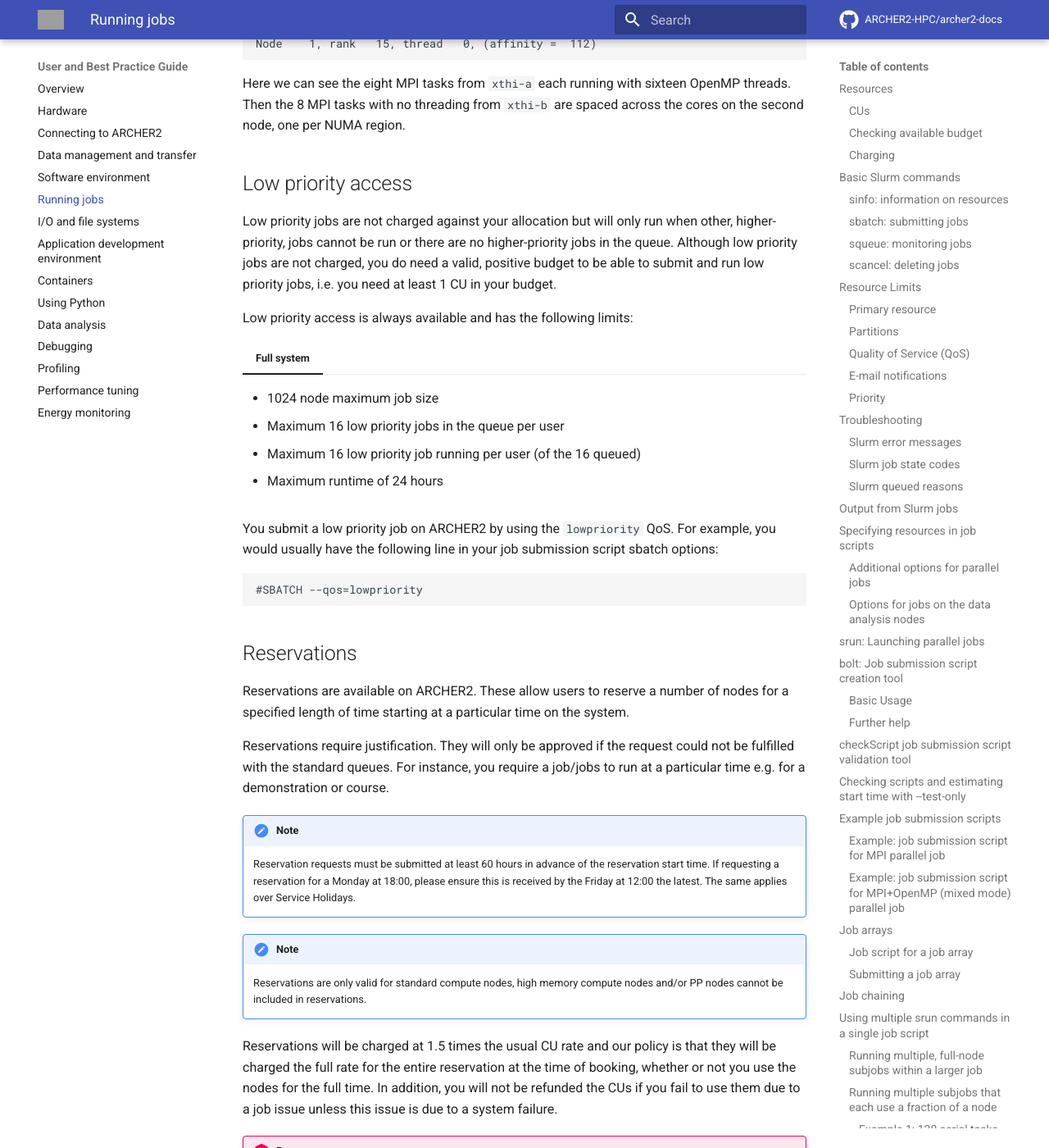
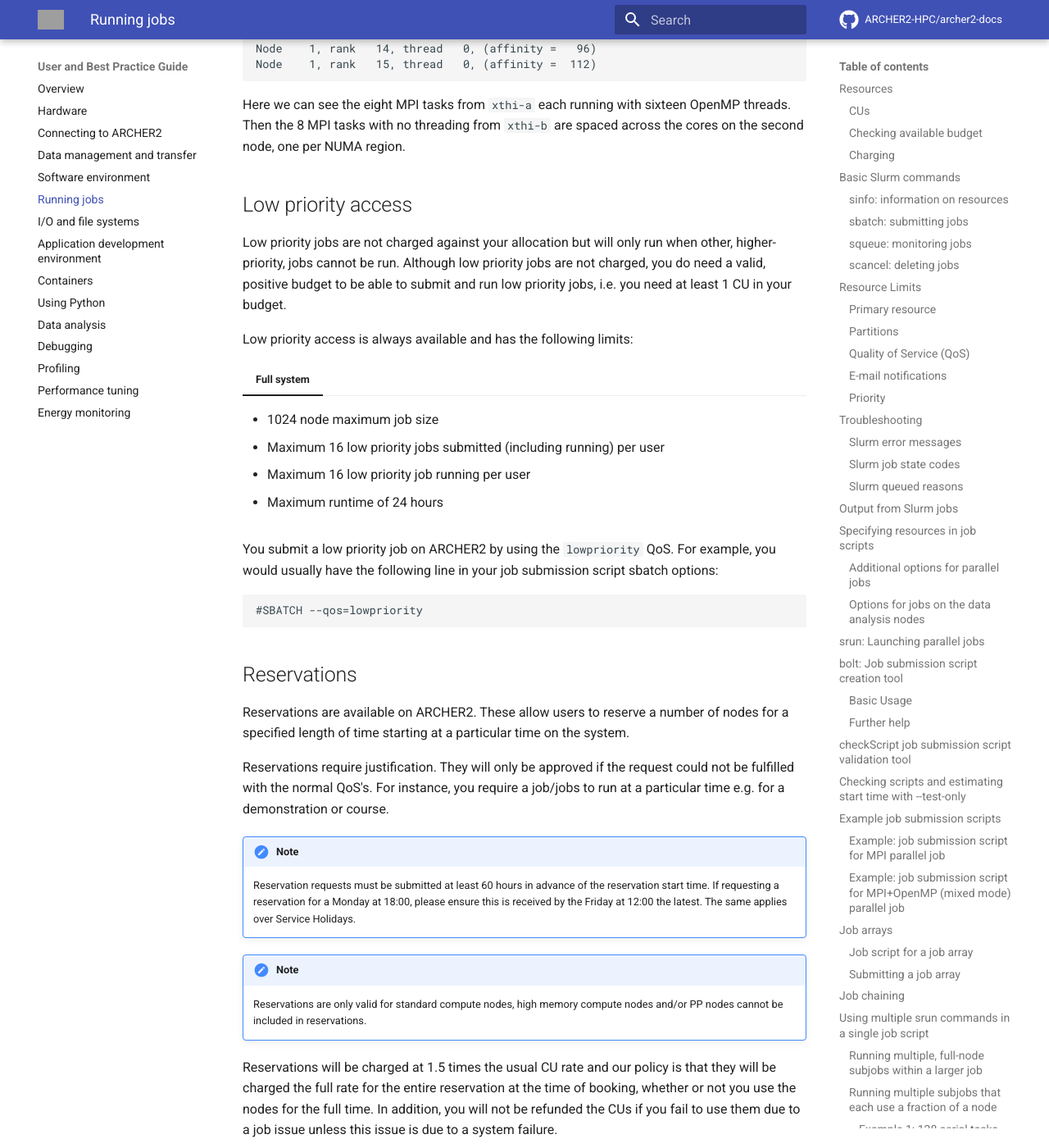
Before and after one commit to ARCHER2-HPC/archer2-docs, an MkDocs documentation site: the page built from docs/user-guide/scheduler.md, in a window 1280 px wide and 1400 px high, scrolled down 42666 px. Shown: the whole window at 82% size. Built offline with MkDocs 1.6.1 and Material for MkDocs 9.7.7, drawn with Linux system fonts in a browser that asks for light colours; comment, search, counter and statistics services are not loaded; some of the changed text lies outside the part shown; grey boxes are pictures that could not be loaded.

Commit message:
Removes references to queue

````diff
--- a/docs/user-guide/scheduler.md
+++ b/docs/user-guide/scheduler.md
@@ -434,7 +434,7 @@
    - `--time=<hh:mm:ss>` the maximum walltime for your job. *e.g.* For
      a 6.5 hour walltime, you would use `--time=6:30:0`.
    - `--job-name=<jobname>` set a name for the job to help identify it
-     in the queue
+     in Slurm
 
 To prevent the behaviour of batch scripts being dependent on the user
 environment at the point of submission, the option
@@ -644,12 +644,13 @@
 
 ## Checking scripts and estimating start time with `--test-only`
 
-`sbatch --test-only` validates the batch script and returns an estimate of when the job would be scheduled to run given the current job queue. Please note that it is just an estimate, the actual start time may differ as the job queue status when the start time was estimated may be different from the moment that the estimation took place. The job is not actually submitted.
-    ```
-    auser@ln01:~> sbatch --test-only submit.slurm
-    sbatch: Job 1039497 to start at 2022-02-01T23:20:51 using 256 processors on nodes nid002836
-    in partition standard
-    ```
+`sbatch --test-only` validates the batch script and returns an estimate of when the job would be scheduled to run given the current scheduler state. Please note that it is just an estimate, the actual start time may differ as the scheduler status when the start time was estimated may be different once the job is actually submitted and due to subsequent changes to the scheduler state. The job is not actually submitted.
+
+```
+auser@ln01:~> sbatch --test-only submit.slurm
+sbatch: Job 1039497 to start at 2022-02-01T23:20:51 using 256 processors on nodes nid002836
+in partition standard
+```
 
 ## Example job submission scripts
 
@@ -1595,7 +1596,7 @@
 jobs.
 
 To submit a request for an interactive job reserving 8 nodes (1024
-physical cores) for 20 minutes on the short queue you would issue the
+physical cores) for 20 minutes on the short QoS you would issue the
 following command from the command line:
 
 === "Full system"
@@ -1636,7 +1637,7 @@
 ### Using `srun` directly
 
 A second way to run an interactive job is to use `srun` directly in the
-following way (here using the "short queue"):
+following way (here using the `short` QoS):
 
 === "Full system"
     ```
@@ -1711,7 +1712,7 @@
 token `#SBATCH hetjob` (note this is not a normal option and is not
 `--hetjob`). Each component must specify a partition.
 
-Such a job will appear in the queue system as, e.g.,
+Such a job will appear in the scheduler as, e.g.,
 ```
            50098+0  standard qscript-    user  PD       0:00      1 (None)
            50098+1  standard qscript-    user  PD       0:00      2 (None)
@@ -1959,17 +1960,16 @@
 ## Low priority access
 
 Low priority jobs are not charged against your allocation but will only run when
-other, higher-priority, jobs cannot be run or there are no higher-priority jobs in
-the queue. Although low priority jobs are not charged, you do need a valid, positive
-budget to be able to submit and run low priority jobs, i.e. you need at least 1 CU
-in your budget.
+other, higher-priority, jobs cannot be run. Although low priority jobs are not
+charged, you do need a valid, positive budget to be able to submit and run low
+priority jobs, i.e. you need at least 1 CU in your budget.
 
 Low priority access is always available and has the following limits:
 
 === "Full system"
     - 1024 node maximum job size
-    - Maximum 16 low priority jobs in the queue per user
-    - Maximum 16 low priority job running per user (of the 16 queued)
+    - Maximum 16 low priority jobs submitted (including running) per user
+    - Maximum 16 low priority job running per user
     - Maximum runtime of 24 hours
 
 You submit a low priority job on ARCHER2 by using the `lowpriority` QoS. For example,
@@ -1986,7 +1986,7 @@
 for a specified length of time starting at a particular time on the system.
 
 Reservations require justification. They will only be approved if the request could not
-be fulfilled with the standard queues. For instance, you require a job/jobs to run at a
+be fulfilled with the normal QoS's. For instance, you require a job/jobs to run at a
 particular time e.g. for a demonstration or course.
 
 !!! note
````
